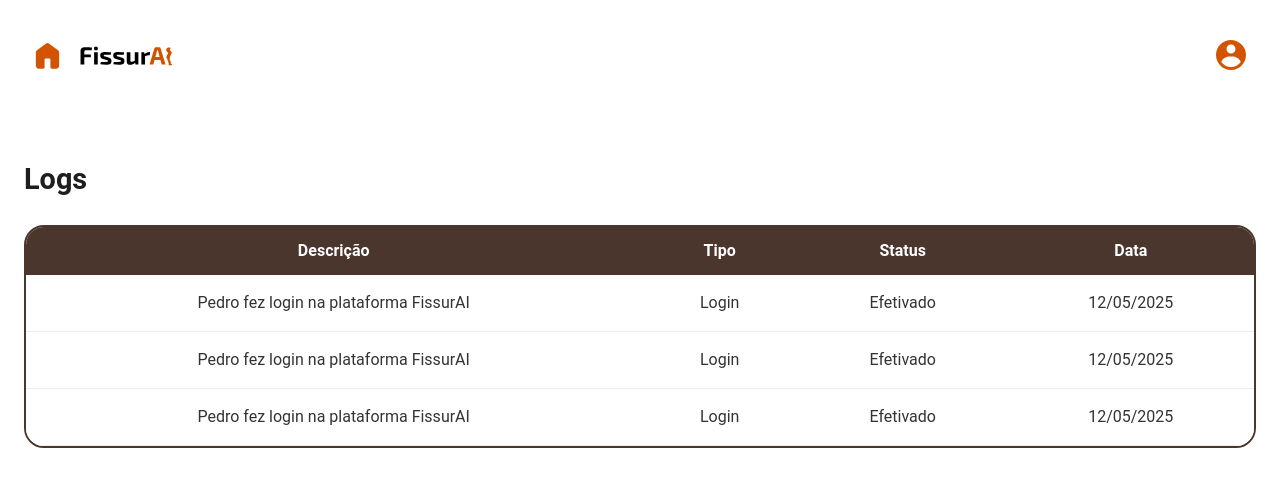
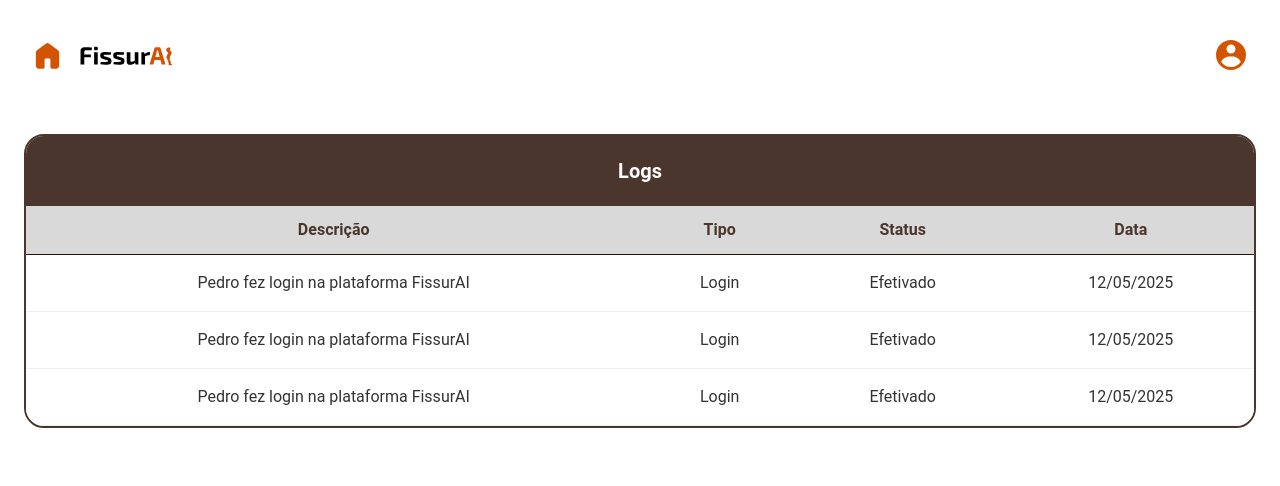
Before and after one commit to Inteli-College/2025-1B-T12-EC06-G05, a React (Vite) app in the folder src/RachadoresWeb/: page /logs in a window 1280 px wide. Shown: the top 486 px of the page. Built offline with nearby package versions, Linux system fonts and the light colour scheme.

Commit message:
style: estiliza título da tabela Logs

```diff
--- a/src/RachadoresWeb/src/pages/Logs.tsx
+++ b/src/RachadoresWeb/src/pages/Logs.tsx
@@ -26,13 +26,6 @@
   padding: 24px;
 `;
 
-const Title = styled.h2`
-  font-size: 1.8rem;
-  color: ${COLORS.secondary};
-  margin-bottom: 24px;
-  text-align: left;
-`;
-
 const TableWrapper = styled.div`
   background-color: white;
   border-radius: 20px;
@@ -44,12 +37,24 @@
   width: 100%;
   border-collapse: collapse;
   font-size: 16px;
+
+  caption {
+    background-color: #4a362c;
+    color: white;
+    font-size: 20px;
+    font-weight: 600;
+    text-align: center;
+    padding: 20px;
+
+  }
 `;
 
+
 const TableHead = styled.thead`
-  background-color: #4a362c;
-  color: white;
+  background-color: #D9D9D9;
+  color: #4a362c;
   height: 48px;
+  border-bottom: 1px solid #261001;
 `;
 
 const Th = styled.th`
@@ -135,9 +140,9 @@
     <Container>
       <Header />
       <Content>
-        <Title>Logs</Title>
         <TableWrapper>
           <Table>
+            <caption>Logs</caption>
             <TableHead>
               <tr>
                 <Th>Descrição</Th>
```
